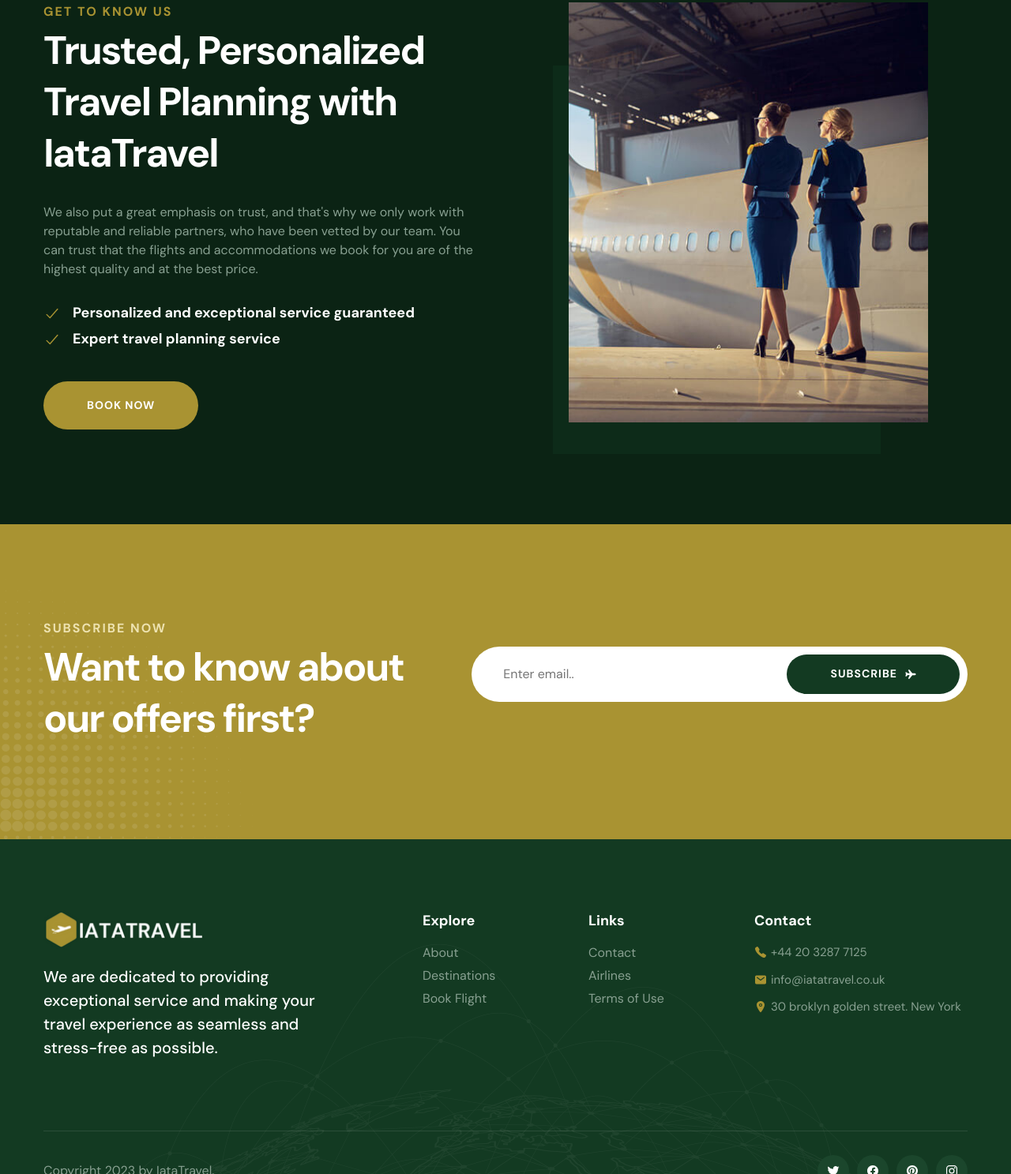
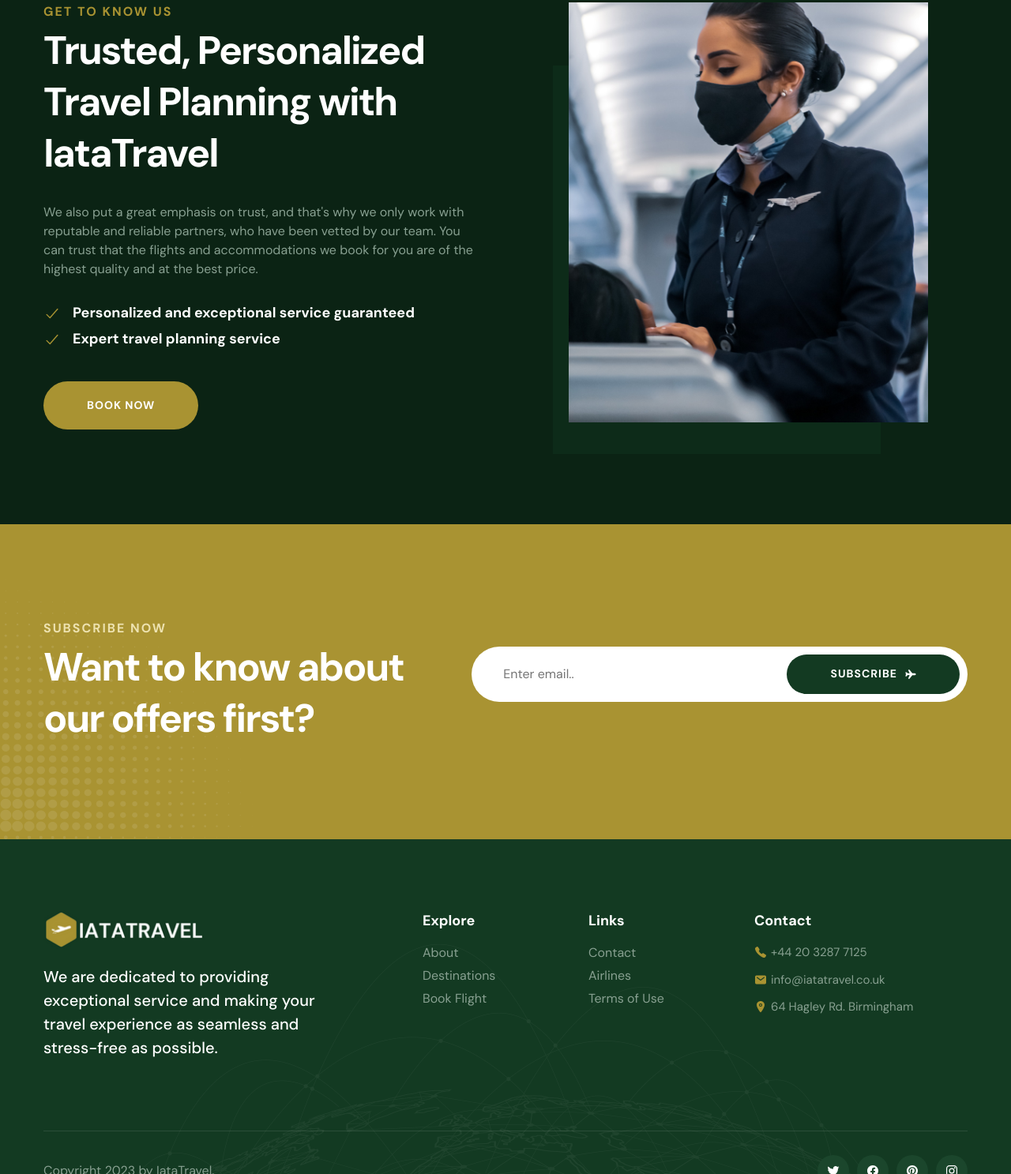
Before and after one commit to iatatravel/iatatravel.github.io, a plain HTML site: page about-us.html in a window 1280 px wide. Shown: the part 1541-3028 px from the top of the page at 79% size. Drawn offline with nearby package versions, Linux system fonts and the light colour scheme.

Commit message:
corrected the address

```diff
--- a/about-us.html
+++ b/about-us.html
@@ -214,7 +214,7 @@
                     </div>
 
                     <figure class="about-banner img-holder" style="--width: 470; --height: 550;">
-                        <img src="./assets/images/about-banner.jpg" width="470" height="550" loading="lazy"
+                        <img src="./assets/images/know-as-iatatravel.jpg" width="470" height="550" loading="lazy"
                             alt="about banner" class="img-cover">
                     </figure>
 
@@ -352,7 +352,7 @@
                         <ion-icon name="location" aria-hidden="ture"></ion-icon>
 
                         <address class="address">
-                            30 broklyn golden street. New York
+                            64 Hagley Rd. Birmingham
                         </address>
                     </li>
 
```
Also changed, not shown: airlines.html (+1 -1 lines), contact.html (+1 -1 lines), destinations.html (+1 -1 lines), flights.html (+1 -1 lines), index.html (+1 -1 lines), thank-you.html (+1 -1 lines).
